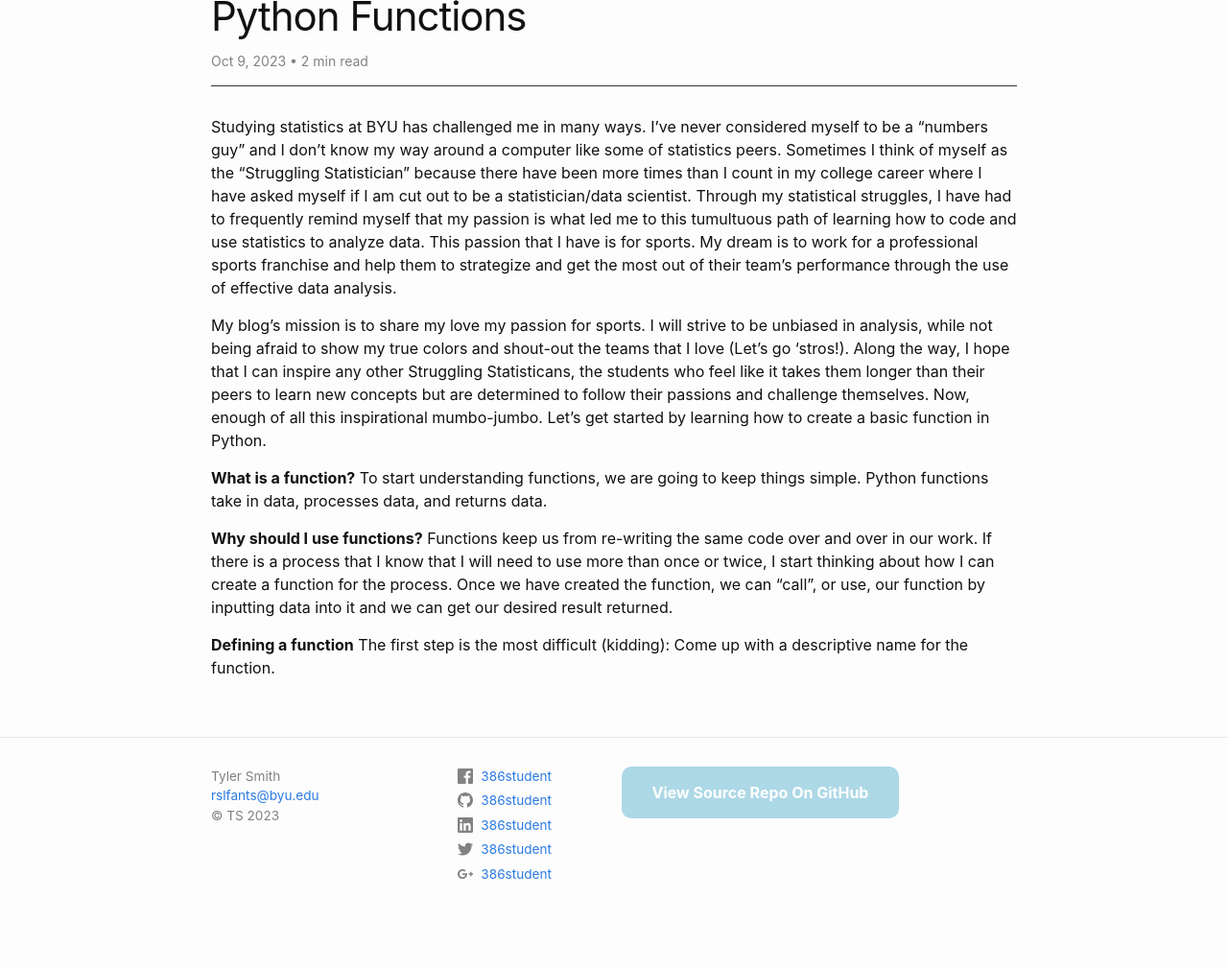
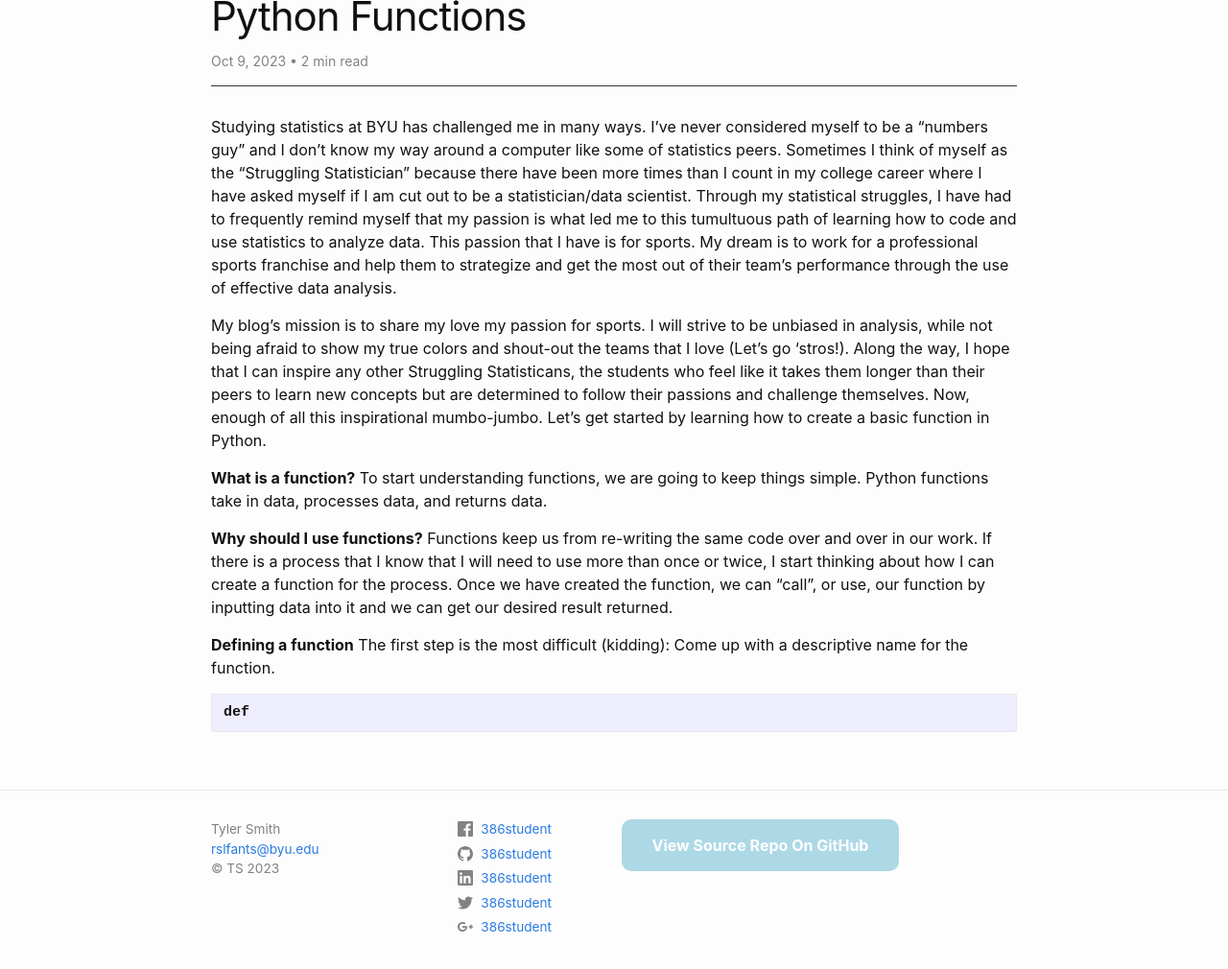
Before and after one commit to tyler-c-smith04/blog, a Jekyll site: the page built from _posts/2023-10-09-python-functions.md, in a window 1280 px wide, cut to the strip 246-1282 px from the top of the page. Shown: the top 1010 px of the strip at 96% size. Built offline with Jekyll 4.4.1, drawn with Linux system fonts in a browser that asks for light colours; our own code applies the rules of GitHub Pages for plain Markdown files; comment, search, counter and statistics services are not loaded; before the commit the page ends 1227 px from its top, so only the background shows below that.

Commit message:
Update 2023-10-09-python-functions.md

````diff
--- a/_posts/2023-10-09-python-functions.md
+++ b/_posts/2023-10-09-python-functions.md
@@ -10,3 +10,7 @@ Functions keep us from re-writing the same code over and over in our work. If th
 
 **Defining a function**
 The first step is the most difficult (kidding): Come up with a descriptive name for the function.
+
+```python
+def
+```
````
